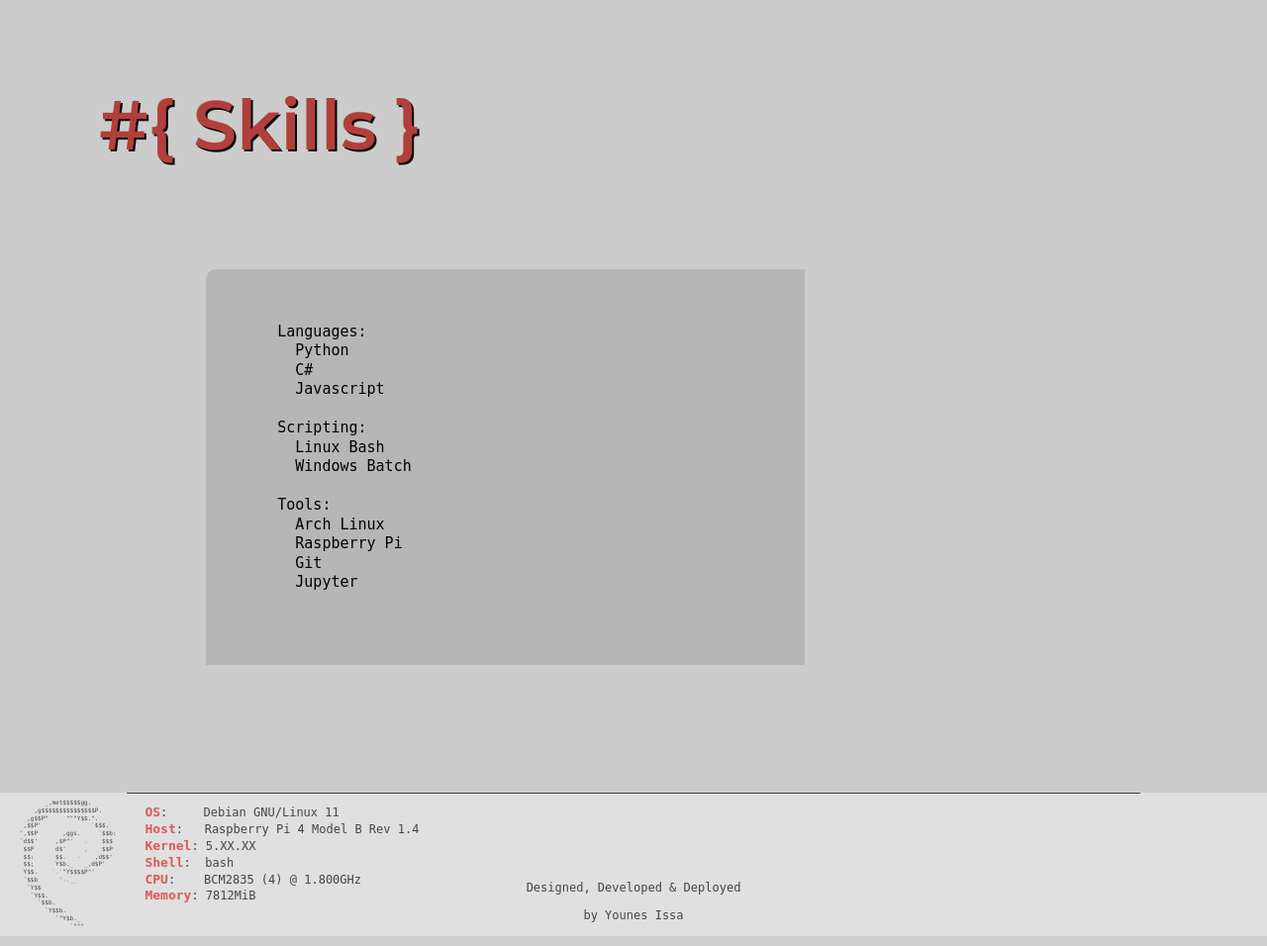
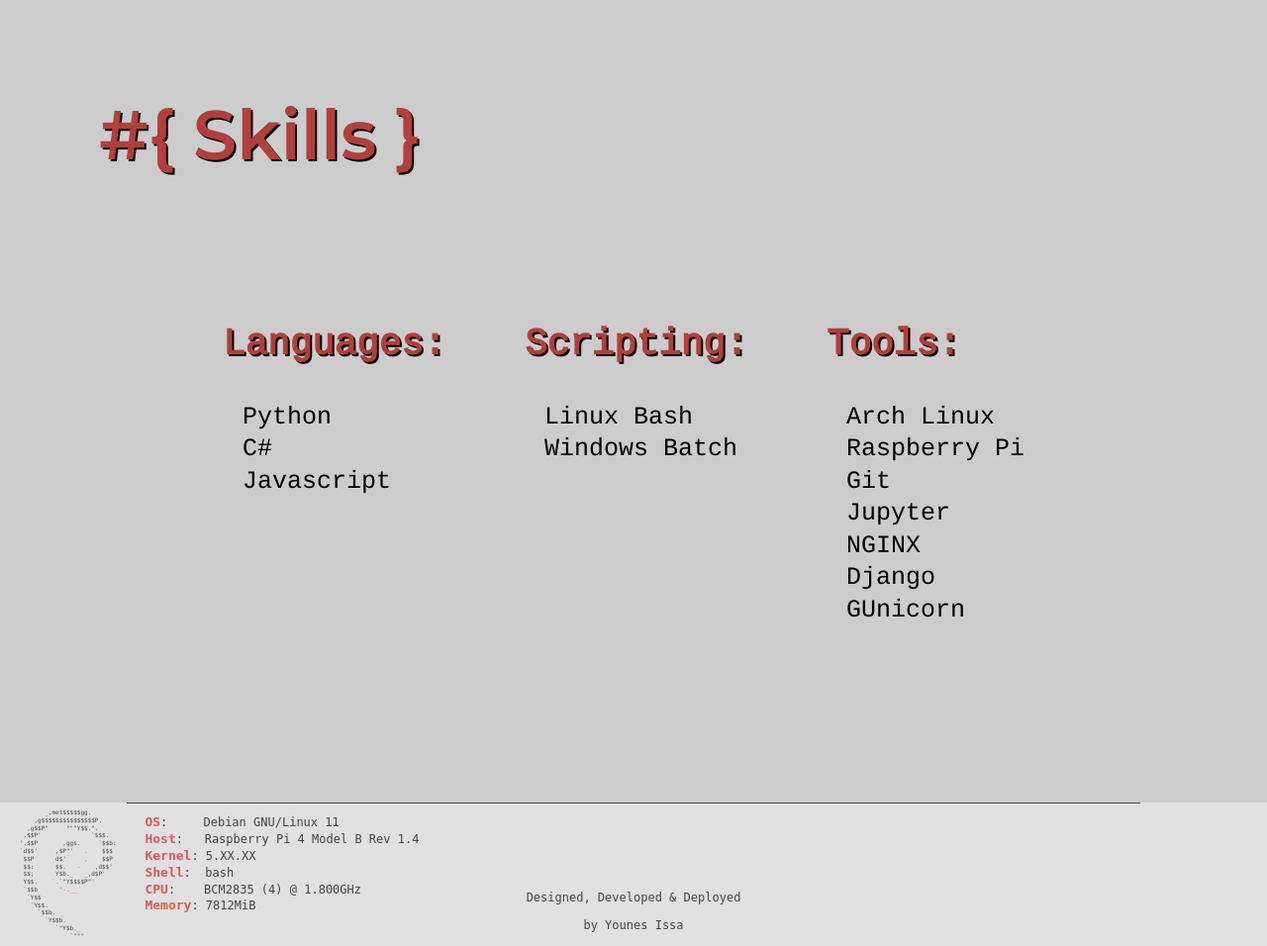
Before and after one commit to Jonas-Y-Issa/PortfolioWebsite-Django, a Django app: page / in a window 1280 px wide. Shown: the part 2494-3450 px from the top of the page at 99% size. Run offline with Django 4.2, Linux system fonts and the light colour scheme.

Commit message:
Design updates

```diff
--- a/MyWebsite/myapp/static/css/About.css
+++ b/MyWebsite/myapp/static/css/About.css
@@ -2,7 +2,7 @@
 @media (min-width: 1000px){
     .about-content
     {
-        background-color: rgba(0, 0, 0, 0.11);
+        background-color: rgba(0, 0, 0, 0.048);
         font-size: 20px;
         font-family: var(--font-main);
         padding: 5%;
@@ -11,6 +11,7 @@
         min-height: var(--img-size);
         border-radius: 10px;
         border-left: outset 5px var(--red-bright);
+        border-bottom: outset 5px var(--red-bright);
         transition: border var(--mode-speed) ;
         transition-timing-function: linear;
     }
@@ -46,8 +47,10 @@
         font-family: var(--font-main);
         padding: 5%;
         min-height: var(--img-size);
-        border-radius: 10px;
+        border-radius: 15px;
+        border-bottom-right-radius: 15px;
         border-left: outset 5px var(--red-bright);
+        border-bottom: outset 5px var(--red-bright);
         transition: border var(--mode-speed) ;
         transition-timing-function: linear;
 
--- a/MyWebsite/myapp/static/css/Header.css
+++ b/MyWebsite/myapp/static/css/Header.css
@@ -24,7 +24,7 @@ header {
   justify-content: space-between;
   align-items: center;
 }
-li {
+header li {
   margin: 10px;
   counter-increment: item 1;
   list-style: none;
@@ -82,7 +82,7 @@ text-decoration: none;
 color: var(--red-bright);
 transition: color var(--mode-speed) linear;
 }
-h1{
+header h1{
   display: inline;
   font-size: var(--fs1);
 }
--- a/MyWebsite/myapp/static/css/Projects.css
+++ b/MyWebsite/myapp/static/css/Projects.css
@@ -20,35 +20,50 @@
 
 .project-content a
 {
-    color: var(--red-dark);
+  box-shadow: 5px 5px;
+  background-color: var(--light-white);
+  color: var(--red-dark);
+}
+.project-content a:hover
+{
+  box-shadow: 5px 5px;
+  background-color: var(--light-grey);
+  color: var(--light-white);
 }
 
 
 
 .project-content
 {
-    background-color: rgba(0, 0, 0, 0.11);
+    background-color: rgba(0, 0, 0, 0.048);
     font-size: 15px;
     font-family: var(--font-main);
     display:block;
     width: 70%;
     border-top-left-radius: 10px;
+z-index: 2;
+}
 
-}
+
 @media (max-width: 999px) {
     .project-wrapper{
-        min-width: 100%;
-
-
+    border-bottom-right-radius: 35px;
+    border-top-right-radius: 10px;
+    display: inline-flex;
+    flex-wrap: wrap;
+    min-width: 100%;
 }
 .project-content
 {
     display: flex;
+
+    box-shadow: rgb(0, 0, 0) 0px 15px 15px -15px;
     margin: auto;
     width: auto;
     justify-content: center;
     border-top-right-radius: 10px;
     align-items: center;
+    border-left: outset 5px var(--red-bright);
 }
 .project-content-img>img{
     display: flex;
@@ -59,7 +74,12 @@
 {
     justify-content: center;
     overflow: hidden;
+    overflow: hidden;
     display: flex;
+    border-bottom-left-radius:   35px;
+    border-bottom-right-radius: 35px;
+    border-left: outset 5px var(--red-bright);
+    border-bottom: outset 5px var(--red-bright);
 }
 
 }
@@ -67,16 +87,25 @@
     .project-wrapper{
         width: 80%;
         max-height: 500px;
-        height: 100%;
+        border-radius: 15px;
+        border-bottom-right-radius: 35px;
+        border-top-right-radius: 35px;
+        border-left: outset 5px var(--red-bright);
+        border-bottom: outset 5px var(--red-bright);
+    box-shadow: rgb(0, 0, 0) 15px 0px 15px -15px;
+    height: 100%;
         min-width: 800px;
         display: inline-flex;
     }
+    .project-content{
+    box-shadow: rgb(0, 0, 0) 15px 0px 15px -15px;
 
+    }
     .project-content-img
     {
         justify-content: center;
         vertical-align: middle;
-        width:  40%;
+        width: 40%;
         max-height: 500px;
         overflow: hidden;
         border-top-right-radius: 30px;
--- /dev/null
+++ b/MyWebsite/myapp/static/css/Skills.css
@@ -0,0 +1,43 @@
+
+.skills-wrapper{
+    width: 100%;
+    min-width: 800px;
+    display: inline-flex;
+    justify-content: center;
+    white-space: pre-wrap;
+    align-items: center;
+}
+
+
+.skills-content
+{
+    font-size: 25px;
+    font-family: var(--font-main);
+    border-radius: 10px;
+    display: inline-flex;
+    justify-content: center;
+    white-space: pre-wrap;
+    align-items: center;
+}
+
+
+
+.skills-list{
+    height: 100%;
+    margin: 10px;
+    display: flex;
+    flex-wrap: wrap;
+    padding-bottom: 50px;
+    justify-content: center;
+}
+.skills-list h1{
+    margin: 0px;
+    color: var(--red-dark);
+    text-shadow: 2px 2px #000000;
+
+}
+.skills-list div{
+    text-indent: -20px;
+    padding-inline: 50px;
+    white-space: pre-line;
+}
--- a/MyWebsite/myapp/static/css/Variables.css
+++ b/MyWebsite/myapp/static/css/Variables.css
@@ -24,7 +24,7 @@
     --dark-white: #ffffff;
     --light-grey: #e0e0e0;
     --light-grey-section: #cccccc;
-    --light-black:#000000;
+    --light-white:#000000;
     --green-bright: #00ff9a;
     --green-dark: #04AA6D;
     --red-bright: #df5853;
--- a/MyWebsite/myapp/templates/Index.html
+++ b/MyWebsite/myapp/templates/Index.html
@@ -1,9 +1,11 @@
-<!DOCTYPE html>{% load static %}
+<!DOCTYPE html>
+{% load static %}
 <html lang="en">
 <head>
   <meta name="viewport" content="width=device-width, initial-scale=1, shrink-to-fit=no">
   <title>Developer Jonas</title>
   <script src="https://code.jquery.com/jquery-3.6.0.min.js"></script>
+
   {% for scrpt in js_script %}<script type="text/javascript" src="{{stat}}scripts/{{scrpt}}" defer></script>
   {% endfor %}
   {% for style in styles %}<link rel="stylesheet" type="text/css" href="{{stat}}css/{{style}}">
@@ -71,7 +73,7 @@
 <div class="content-wrapper">
   <div class="about-content"><div class="img-wrap"><img src="{% static 'images/profile.jpeg'%}"></img>Felsensteg Birg · Lauterbrunnen, Switzerland (2022)</div>
 A bit about me.
-I'm a Python Developer from Western Sydney.
+I'm a Python Developer from Sydney.
 
 My hobbies vary widely whether its 3D modeling, Metal Machining, and designing & building Prosthetic hands.
 
@@ -126,25 +128,31 @@ I've made this open source if you would like to check out the code or use it as
 <section class="section-format" id="skills">
   <div class="section-header-wrapper"><h1 class="section-header">Skills</h1></div>
   <div class="content-wrapper">
-
-  <div class="project-wrapper">
-    <div class="project-content">
-      <pre class="">
-        Languages:
+    <div class="skills-wrapper">
+      <div class="skills-content">
+        <li class="skills-list">
+          <div>
+            <h1>Languages:</h1>
               Python
               C#
               Javascript
-
-        Scripting:
+          </div>
+          <div>
+            <h1>Scripting:</h1>
               Linux Bash
               Windows Batch
-
-        Tools:
+          </div>
+          <div>
+            <h1>Tools:</h1>
               Arch Linux
               Raspberry Pi
               Git
               Jupyter
-      </pre>
+              NGINX
+              Django
+              GUnicorn
+          </div>
+        </li>
         </div>
       </div>
       </div>
```
Lines whose indentation alone changed are shown as unchanged.
